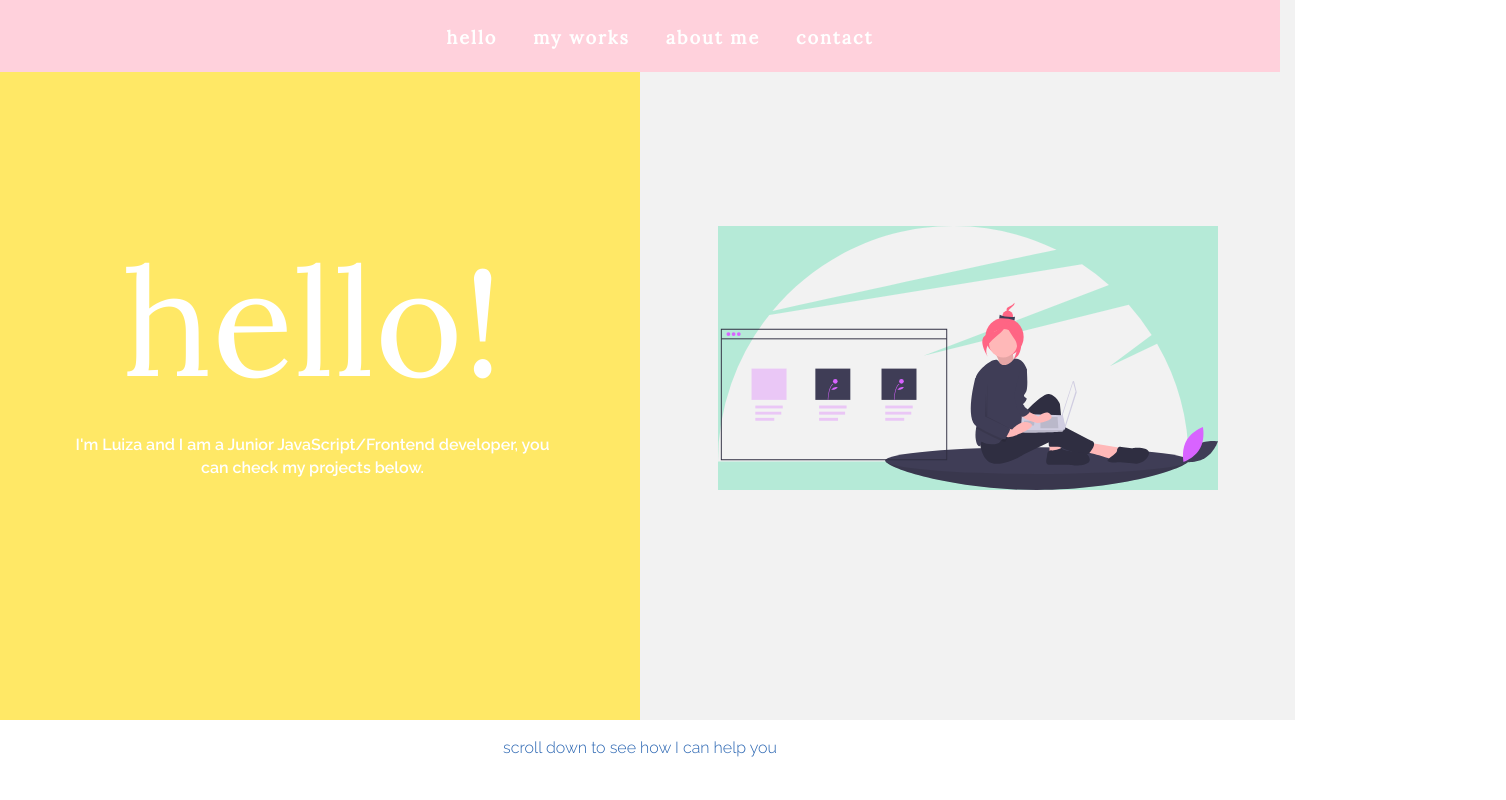
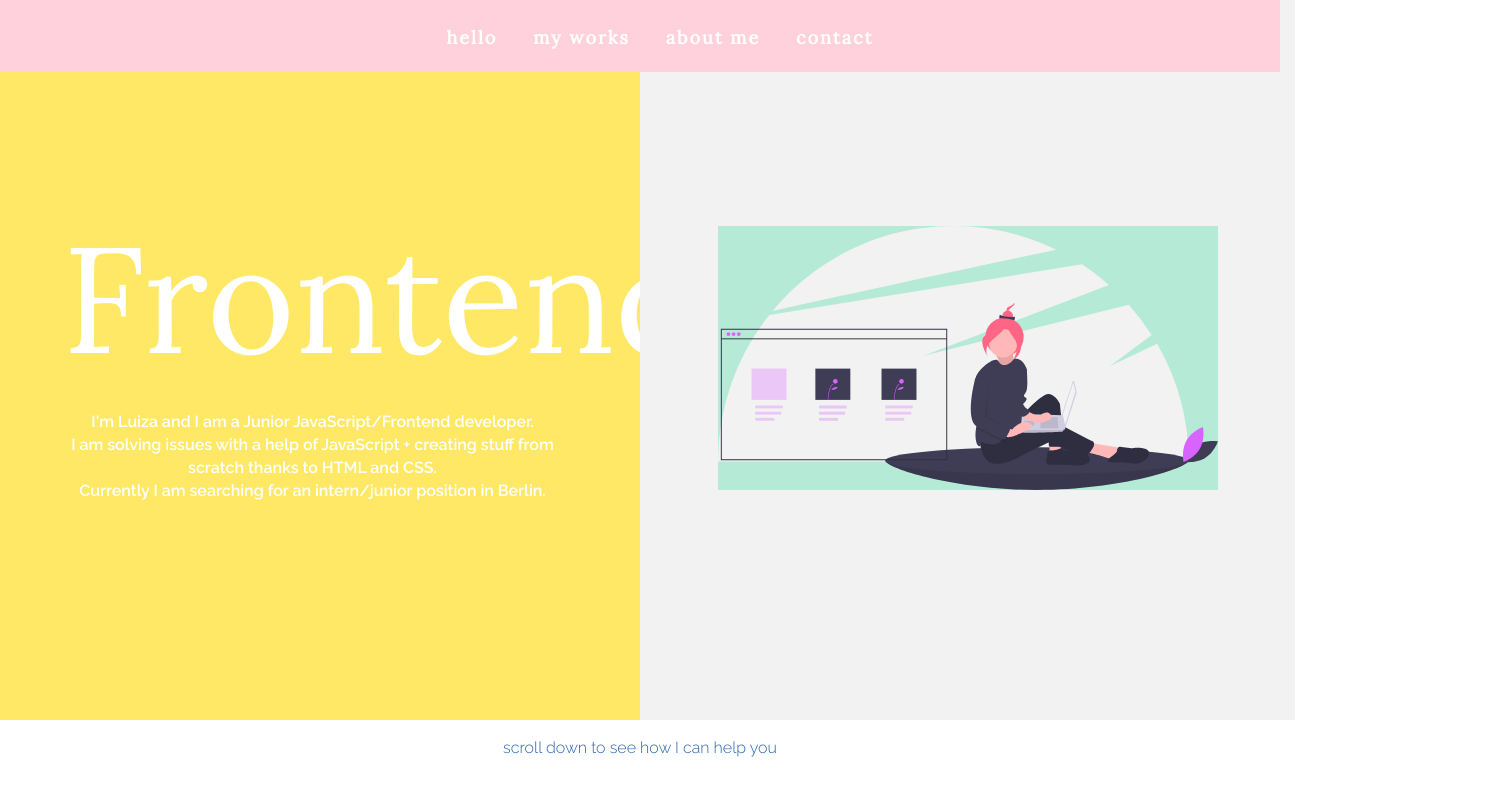
Before and after one commit to lulusadowsky/lulusadowsky.github.io, a plain HTML site: page index.html in a window 1280 px wide. Shown: the top 800 px of the page, 1506 px wide, since content can reach past the window. Drawn offline with Linux system fonts and the light colour scheme.

Commit message:
Update index.html
Left column H1 copy update

```diff
--- a/index.html
+++ b/index.html
@@ -21,8 +21,11 @@
       <!--left column-->
       <section class="col left-col">
         <div class="top-container">
-          <h1>hello!</h1>
-          <p>I'm Luiza and I am a Junior JavaScript/Frontend developer, you can check my projects below.
+          <h1>Frontend/JavaScript</h1>
+          <p>I'm Luiza and I am a Junior JavaScript/Frontend developer. <br>
+            I am solving issues with a help of JavaScript
+            + creating stuff from scratch thanks to HTML and CSS. <br>
+            Currently I am searching for an intern/junior position in Berlin.
           </p>
        </div>
       </section>
```
